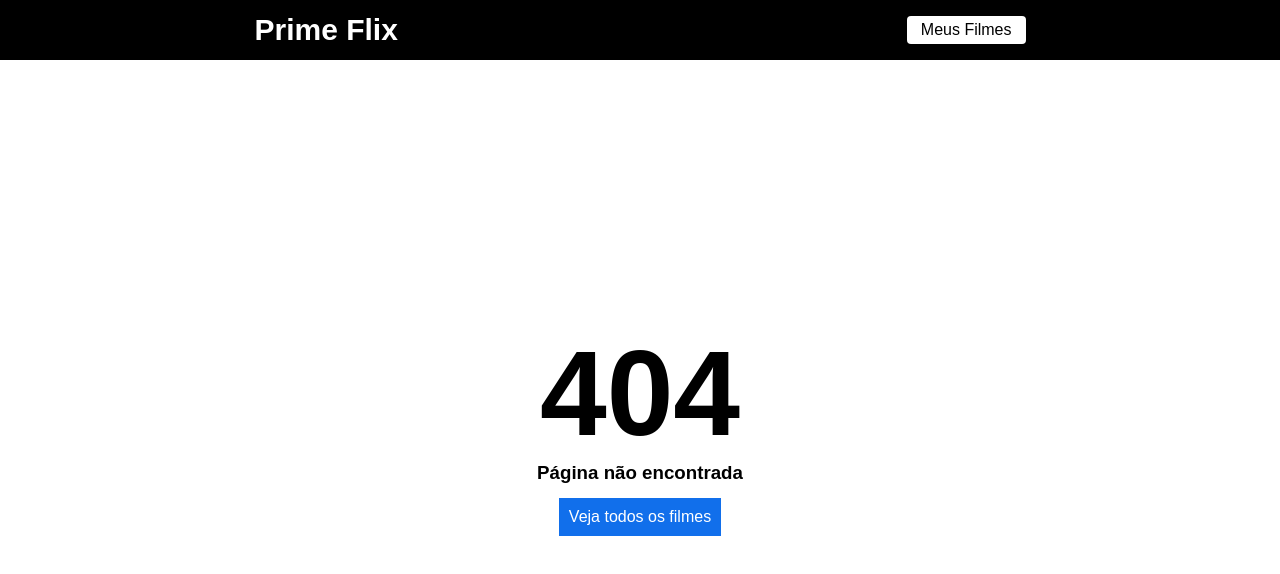
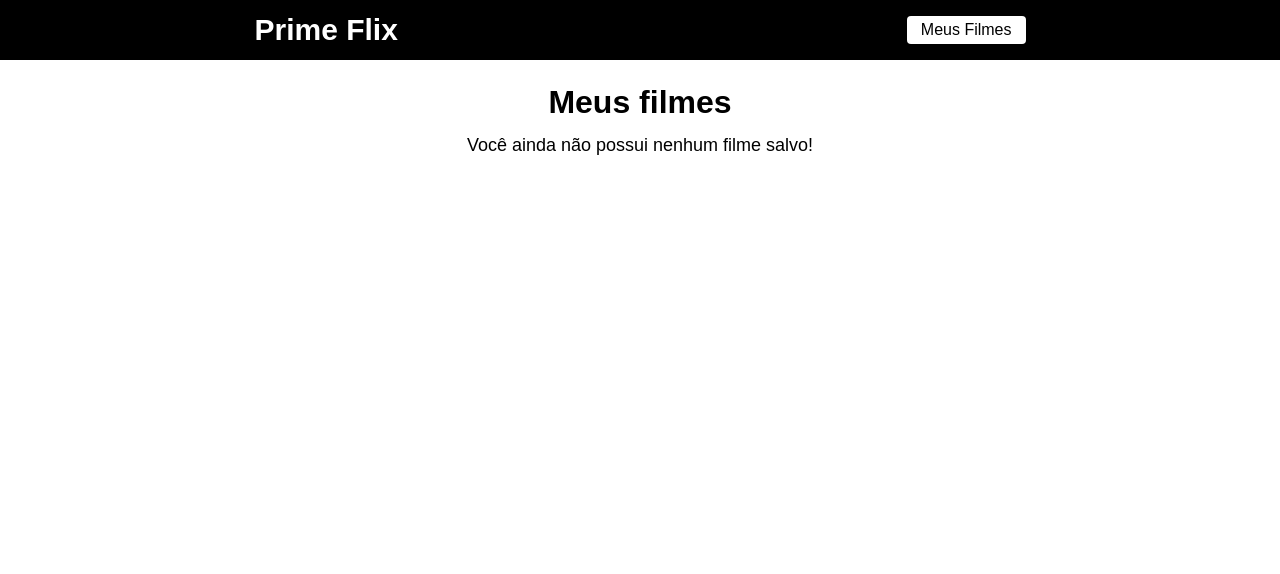
Before and after one commit to Diegojacober/learning-reactjs, a React (Create React App) app in the folder curso01/projeto-filmes/: page /favoritos in a window 1280 px wide. Before the commit this address had no page. Shown: the top 574 px of the page. Built offline with nearby package versions, Linux system fonts and the light colour scheme.

Commit message:
Manipulando a lista

```diff
--- /dev/null
+++ b/curso01/projeto-filmes/src/pages/Favoritos/favoritos.css
@@ -0,0 +1,38 @@
+.meus-filmes{
+    margin-top: 24px;
+    display: flex;
+    flex-direction: column;
+    align-items: center;
+}
+
+.meus-filmes h1{
+    margin-bottom: 14px;
+}
+
+.meus-filmes span{
+    font-size: 18px;
+}
+
+.meus-filmes ul{
+    width: 720px;
+}
+
+.meus-filmes ul li{
+    list-style: none;
+    display: flex;
+    justify-content: space-between;
+    align-items: center;
+    margin-bottom: 14px;
+}
+
+.meus-filmes div{
+    display: flex;
+    justify-content:center;
+    align-items: center;
+}
+
+.meus-filmes div a{
+    text-decoration: none;
+    color: #116feb;
+    margin-right: 14px;
+}
--- /dev/null
+++ b/curso01/projeto-filmes/src/pages/Favoritos/index.js
@@ -0,0 +1,48 @@
+import './favoritos.css'
+import { useEffect, useState } from 'react'
+import { Link } from 'react-router-dom'
+
+function Favoritos() {
+
+    const [filmes, setFilmes] = useState([])
+
+    useEffect(() => {
+        const allMovies = localStorage.getItem("@primeflix")
+
+        setFilmes(JSON.parse(allMovies) || [])
+    },[])
+
+    function excluirFilme(id) {
+        let filtroFilmes = filmes.filter( (filme) => {
+            return (filme.id !== id)
+        })
+
+        setFilmes(filtroFilmes)
+        localStorage.setItem("@primeflix", JSON.stringify(filtroFilmes))
+    }
+
+    return(
+        <div className='meus-filmes'>
+            <h1>Meus filmes</h1>
+
+            {filmes.length == 0 && <span>Você ainda não possui nenhum filme salvo!</span>}
+
+            <ul>
+                {filmes.map((filme) => {
+                    return(
+                        <li key={filme.id}>
+                            <span>{filme.title}</span>
+                            <div>
+                                <Link to={`/filme/${filme.id}`}>Acessar</Link>
+                                <button onClick={() => excluirFilme(filme.id)}>Excluir</button>
+                            </div>
+                            </li>
+                    )
+                })}
+            </ul>
+        </div>
+    )
+
+}
+
+export default Favoritos
--- a/curso01/projeto-filmes/src/routes.js
+++ b/curso01/projeto-filmes/src/routes.js
@@ -4,6 +4,7 @@
 import Filme from './pages/Filme'
 import Erro from "./pages/Erro";
 import Header from "./components/Header";
+import Favoritos from "./pages/Favoritos";
 
 function RoutesApp() {
     return(
@@ -12,7 +13,7 @@
             <Routes>
                 <Route path="/" element={<Home/>}/>
                 <Route path="/filme/:id" element={<Filme/>}/>
-
+                <Route path="/favoritos" element={ <Favoritos/> }/>
 
                 <Route path="*" element={<Erro/>}/>
             </Routes>
```
